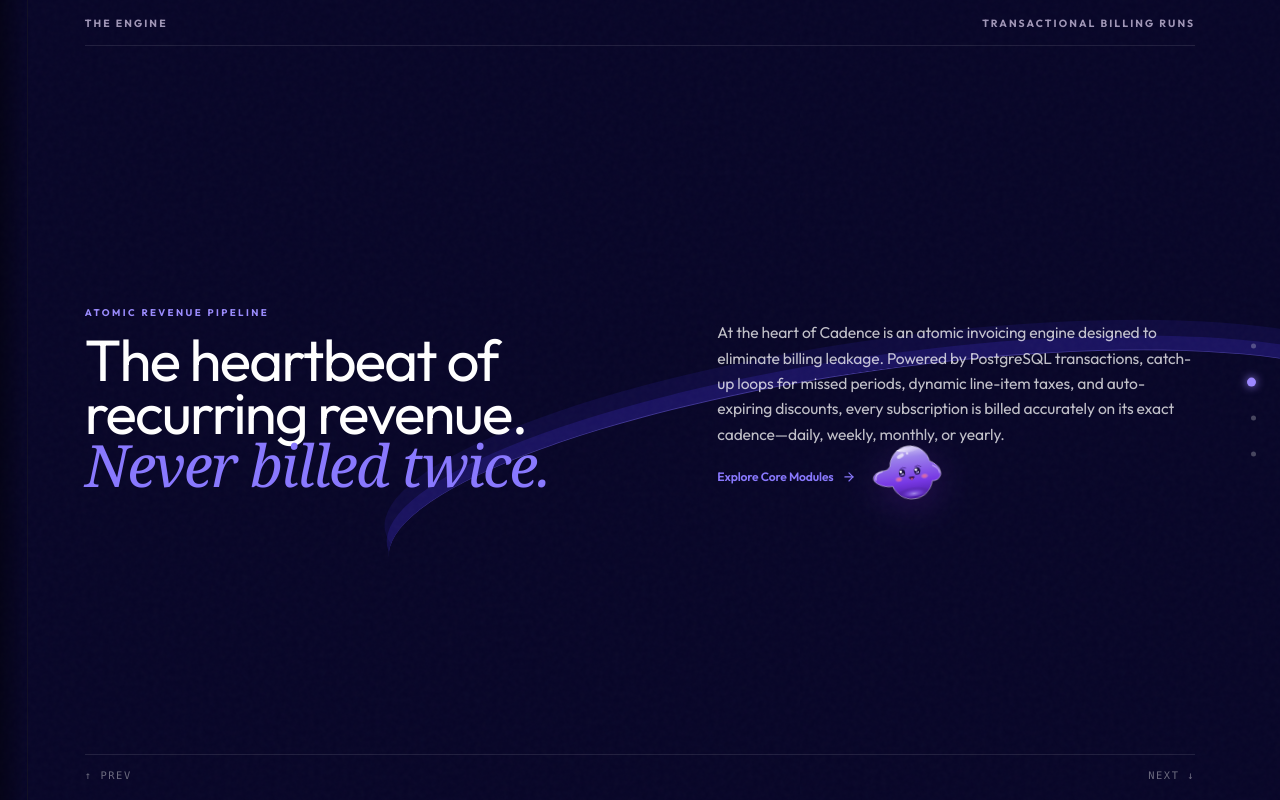
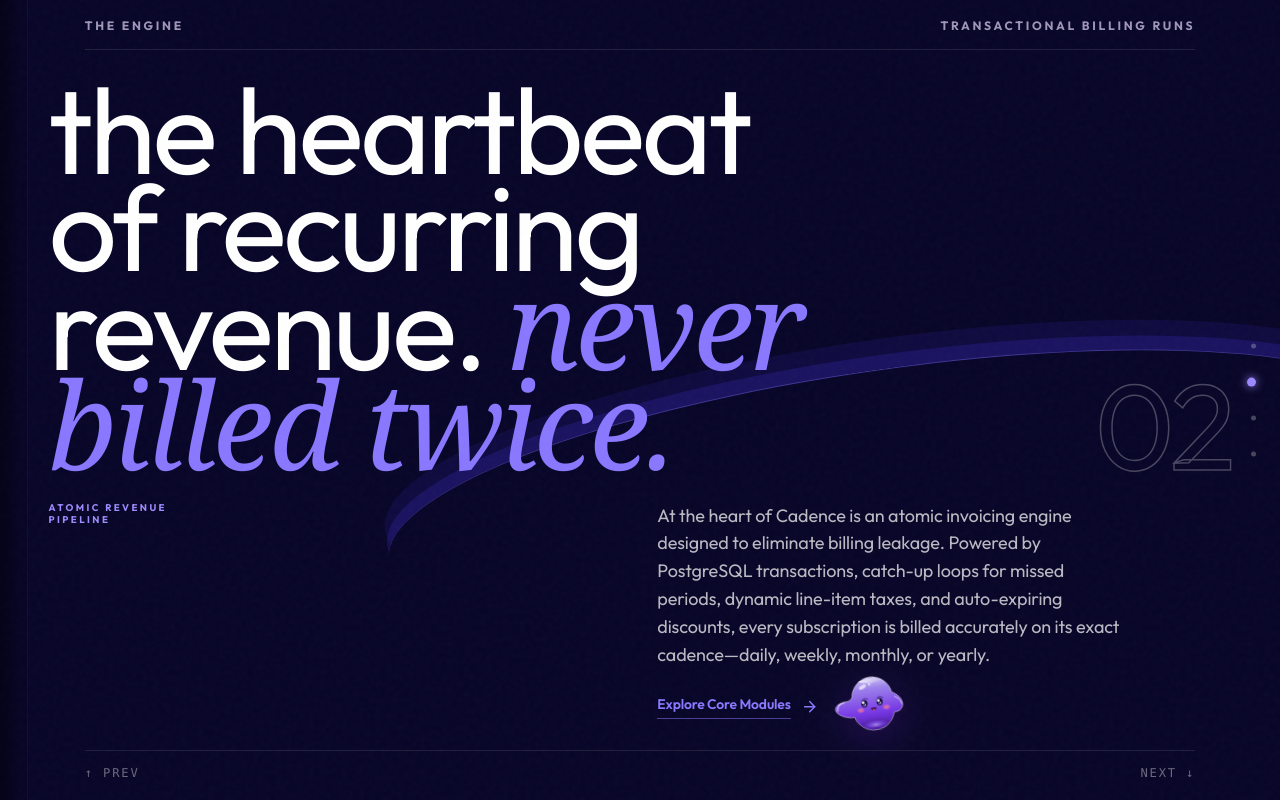
Before and after one commit to Tushar-Bajpai/cadence, a Next.js app: page / in a window 1280 px wide. Both pictures are taken after a click on the button "Engine". Built offline with nearby package versions, Linux system fonts and the light colour scheme.

Commit message:
feat(landing): maximalist redesign of Engine, Core Capabilities & Showcase spreads - stretched display type, hollow index numerals, editorial rows, larger body scale

```diff
--- a/app/globals.css
+++ b/app/globals.css
@@ -226,6 +226,45 @@
   letter-spacing: -0.04em;
 }
 
+/* Maximalist editorial display system for the magazine spreads */
+.display-stretch {
+  font-size: clamp(2.9rem, 9.5vw, 8.75rem);
+  line-height: 0.8;
+  letter-spacing: -0.035em;
+  font-weight: 400;
+  text-transform: lowercase;
+}
+.display-stretch em {
+  font-family: Georgia, 'Times New Roman', serif;
+  font-style: italic;
+  font-weight: 400;
+  color: #8978ff;
+}
+@media (max-width: 640px) {
+  .display-stretch { font-size: clamp(2.4rem, 11.5vw, 4rem); line-height: 0.86; }
+}
+.text-hollow {
+  color: transparent;
+  -webkit-text-stroke: 1.5px rgba(255, 255, 255, 0.26);
+}
+@media (max-width: 640px) {
+  .text-hollow { -webkit-text-stroke-width: 1px; }
+}
+.spread-row {
+  border-top: 1px solid rgba(255, 255, 255, 0.12);
+  transition: background-color 0.35s ease, padding-left 0.35s ease;
+}
+.spread-row:hover {
+  background-color: rgba(255, 255, 255, 0.04);
+  padding-left: 0.75rem;
+}
+.spread-row:last-child { border-bottom: 1px solid rgba(255, 255, 255, 0.12); }
+.spread-lead {
+  font-size: clamp(0.95rem, 1.5vw, 1.3rem);
+  line-height: 1.55;
+  color: rgba(255, 255, 255, 0.72);
+}
+
 .magazine-page {
   position: absolute;
   inset: 0;
--- a/components/sections/contact-section.tsx
+++ b/components/sections/contact-section.tsx
@@ -58,55 +58,65 @@ export function ContactSection({ pageStateClass, onNavigate }: ContactSectionPro
       )}
 
       {/* Top Page Header */}
-      <div className="relative z-20 mx-auto flex w-full max-w-7xl items-center justify-between border-b border-white/15 pb-3 sm:pb-4 text-[10px] sm:text-xs font-bold tracking-[0.2em] text-[#a096b7] uppercase">
+      <div className="relative z-20 mx-auto flex w-full max-w-7xl items-center justify-between border-b border-white/15 pb-3 sm:pb-4 text-[11px] sm:text-sm font-bold tracking-[0.22em] text-[#a096b7] uppercase">
         <span>PROJECT SHOWCASE</span>
         <span className="flex items-center gap-1.5">
-          <Flame className="size-3 text-[#8978ff]" />
+          <Flame className="size-3.5 text-[#8978ff]" />
           CODELIFTERS
         </span>
       </div>
 
-      {/* Closing Contact Body */}
-      <div className="relative z-10 mx-auto my-auto w-full max-w-7xl py-2">
-        <div className="max-w-4xl">
-          <p className="eyebrow mb-2.5 text-[10px] tracking-[0.28em] sm:text-xs sm:mb-3 text-[#a79aff]">
-            ACCESS & DEMO
+      {/* Maximalist closing composition */}
+      <div className="relative z-10 flex w-full flex-1 flex-col justify-center gap-4 py-5 sm:gap-6 sm:py-8 lg:gap-8">
+        {/* Massive display headline with hollow echo */}
+        <div className="flex items-end justify-between gap-6">
+          <h2 className="display-stretch max-w-6xl">
+            connect with
+            <br />
+            <em>codelifters.</em>
+          </h2>
+          <span
+            aria-hidden="true"
+            className="display-stretch text-hollow hidden shrink-0 select-none lg:block"
+          >
+            04
+          </span>
+        </div>
+
+        {/* Access rows — ground-style oversized link list */}
+        <div className="grid grid-cols-1 gap-5 lg:grid-cols-12 lg:gap-10">
+          <p className="eyebrow text-[11px] tracking-[0.28em] sm:text-xs lg:col-span-3">
+            ACCESS &<br />DEMO
           </p>
 
-          <h2 className="text-3xl font-normal leading-[.88] tracking-[-0.09em] sm:text-5xl lg:text-[5.5rem]">
-            Connect with<br />
-            <em>CodeLifters.</em>
-          </h2>
-
+          <div className="lg:col-span-9 xl:col-span-8">
             {/* Primary Action Button (Target for Jelly Guide) */}
-          <div className="mt-5 sm:mt-7">
             <a
               id="contact-btn"
               href="mailto:utsav0111@gmail.com?subject=Cadence%20by%20CodeLifters"
               onClick={() => triggerCelebration('Opening email to CodeLifters...')}
-              className="round-link light-link cursor-pointer hover:text-white inline-flex"
+              className="round-link light-link inline-flex cursor-pointer items-center gap-3 text-base transition hover:text-white sm:text-lg"
             >
               <span>Say hello to the team</span>
-              <ArrowUpRight size={20} />
+              <ArrowUpRight className="transition-transform hover:translate-x-1 hover:-translate-y-1" size={22} />
             </a>
-          </div>
 
-          {/* Hackathon Project Action Hub & Direct Contact */}
-          <div className="mt-8 sm:mt-10 pt-5 border-t border-white/10 flex flex-wrap items-center gap-2.5 sm:gap-3.5 text-xs text-white/70">
+            {/* Hackathon Project Action Hub */}
+            <div className="mt-6 flex flex-wrap items-center gap-3 sm:mt-8 sm:gap-4 sm:text-base">
               {/* Quick Copy Team Email */}
               <button
                 onClick={handleCopyEmail}
-              className="group inline-flex items-center gap-2 rounded-full border border-white/20 bg-white/5 px-3.5 py-1.5 text-xs font-mono text-white/80 transition hover:bg-white/15 hover:border-white/40 cursor-pointer"
+                className="group inline-flex items-center gap-2.5 rounded-full border border-white/20 bg-white/5 px-4 py-2 font-mono text-xs text-white/80 transition hover:bg-white/15 hover:border-white/40 sm:px-5 sm:py-2.5 sm:text-sm cursor-pointer"
                 title="Click to copy team email"
               >
                 {copied ? (
                   <>
-                  <Check className="size-3.5 text-emerald-400" />
+                    <Check className="size-4 text-emerald-400" />
                     <span className="text-emerald-300">utsav0111@gmail.com copied!</span>
                   </>
                 ) : (
                   <>
-                  <Copy className="size-3.5 text-white/50 transition group-hover:text-white" />
+                    <Copy className="size-4 text-white/50 transition group-hover:text-white" />
                     <span>utsav0111@gmail.com</span>
                   </>
                 )}
@@ -116,37 +126,38 @@ export function ContactSection({ pageStateClass, onNavigate }: ContactSectionPro
                 href="https://github.com/Tushar-Bajpai/cadence"
                 target="_blank"
                 rel="noopener noreferrer"
-              className="inline-flex items-center gap-2 rounded-full border border-white/15 bg-white/5 px-3.5 py-1.5 transition hover:bg-white/15 hover:text-white hover:border-white/30"
+                className="inline-flex items-center gap-2.5 rounded-full border border-white/15 bg-white/5 px-4 py-2 transition hover:bg-white/15 hover:text-white hover:border-white/30 sm:px-5 sm:py-2.5 sm:text-base"
               >
-              <SiGithub className="size-3.5" />
+                <SiGithub className="size-4" />
                 <span>GitHub Codebase</span>
-              <ArrowUpRight className="size-3 opacity-60" />
+                <ArrowUpRight className="size-3.5 opacity-60" />
               </a>
 
               <a
                 href="https://codelifters.xyz"
                 target="_blank"
                 rel="noopener noreferrer"
-              className="inline-flex items-center gap-2 rounded-full border border-[#8978ff]/40 bg-[#8978ff]/15 px-3.5 py-1.5 text-[#cfc7ff] transition hover:bg-[#8978ff]/30 hover:text-white hover:border-[#8978ff]/60"
+                className="inline-flex items-center gap-2.5 rounded-full border border-[#8978ff]/40 bg-[#8978ff]/15 px-4 py-2 text-[#cfc7ff] transition hover:bg-[#8978ff]/30 hover:text-white hover:border-[#8978ff]/60 sm:px-5 sm:py-2.5 sm:text-base"
               >
-              <SiVercel className="size-3" />
+                <SiVercel className="size-4" />
                 <span>Deployment Link</span>
-              <ArrowUpRight className="size-3 opacity-60" />
+                <ArrowUpRight className="size-3.5 opacity-60" />
               </a>
 
               <Link
                 href="/auth"
-              className="inline-flex items-center gap-2 rounded-full border border-[#8978ff]/50 bg-[#8978ff]/25 px-3.5 py-1.5 text-white font-medium transition hover:bg-[#8978ff]/40 hover:border-[#8978ff] shadow-[0_0_15px_rgba(137,120,255,0.25)]"
+                className="inline-flex items-center gap-2.5 rounded-full border border-[#8978ff]/50 bg-[#8978ff]/25 px-4 py-2 text-base font-medium text-white transition hover:bg-[#8978ff]/40 hover:border-[#8978ff] shadow-[0_0_20px_rgba(137,120,255,0.3)] sm:px-5 sm:py-2.5 sm:text-lg"
               >
                 <span>Portal Sign In</span>
-              <ArrowUpRight className="size-3 opacity-70" />
+                <ArrowUpRight className="size-4 opacity-70" />
               </Link>
+            </div>
           </div>
         </div>
       </div>
 
       {/* Bottom Colophon Footer */}
-      <footer className="relative z-20 mx-auto flex w-full max-w-7xl items-center justify-between border-t border-white/12 pt-3 sm:pt-4 text-[10px] sm:text-xs uppercase tracking-[0.15em] text-white/60">
+      <footer className="relative z-20 mx-auto flex w-full max-w-7xl items-center justify-between border-t border-white/12 pt-3 sm:pt-4 text-[11px] sm:text-sm uppercase tracking-[0.15em] text-white/60">
         <div className="flex items-center gap-2">
           <CadenceLogo className="size-5 sm:size-6" />
           <span className="font-semibold tracking-wider text-white">Cadence</span>
@@ -154,7 +165,7 @@ export function ContactSection({ pageStateClass, onNavigate }: ContactSectionPro
         </div>
         <button
           onClick={() => onNavigate(0)}
-          className="font-mono text-white/50 hover:text-white transition cursor-pointer text-[10px] sm:text-xs"
+          className="font-mono text-white/50 hover:text-white transition cursor-pointer text-[10px] sm:text-sm"
         >
           ↑ RETURN TO OVERVIEW
         </button>
--- a/components/sections/field-notes-section.tsx
+++ b/components/sections/field-notes-section.tsx
@@ -6,7 +6,6 @@ interface NoteCard {
   number: string
   title: string
   description: string
-  colorClass: string
   numberColor: string
   id?: string
 }
@@ -14,24 +13,24 @@ interface NoteCard {
 const NOTE_CARDS: NoteCard[] = [
   {
     number: '01',
-    title: 'State Machine & Plans',
-    description: 'Deterministic transitions from Draft to Active to Closed with auto-close, pause, and renewal rules.',
-    colorClass: 'world-glass-violet',
+    title: 'state machine & plans',
+    description:
+      'Deterministic transitions from Draft to Active to Closed with auto-close, pause, and renewal rules.',
     numberColor: 'text-[#c5bdf5]',
     id: 'card-01-btn',
   },
   {
     number: '02',
-    title: 'Automated Invoicing',
-    description: 'Batch billing runs with line-item taxes, usage-limited discounts, and multi-method payment tracking.',
-    colorClass: 'world-glass-blue',
+    title: 'automated invoicing',
+    description:
+      'Batch billing runs with line-item taxes, usage-limited discounts, and multi-method payment tracking.',
     numberColor: 'text-[#b6c7ff]',
   },
   {
     number: '03',
-    title: 'Finance Analytics & RBAC',
-    description: 'Instant MRR normalization, overdue tracking, and sub-2s query speed across 5,000+ subscriptions.',
-    colorClass: 'world-glass-ink',
+    title: 'finance analytics & rbac',
+    description:
+      'Instant MRR normalization, overdue tracking, and sub-2s query speed across 5,000+ subscriptions.',
     numberColor: 'text-[#9b8cff]',
   },
 ]
@@ -48,56 +47,61 @@ export function FieldNotesSection({ pageStateClass, onNavigate }: FieldNotesSect
       className={`magazine-page ${pageStateClass} bg-[#120e25] flex flex-col justify-between px-4 py-4 sm:px-8 sm:py-5 lg:px-14`}
     >
       {/* Top Page Header */}
-      <div className="relative z-20 mx-auto flex w-full max-w-7xl items-center justify-between border-b border-white/10 pb-3 sm:pb-4 text-[10px] sm:text-xs font-bold tracking-[0.2em] text-[#a096b7] uppercase">
+      <div className="relative z-20 mx-auto flex w-full max-w-7xl items-center justify-between border-b border-white/10 pb-3 sm:pb-4 text-[11px] sm:text-sm font-bold tracking-[0.22em] text-[#a096b7] uppercase">
         <span>CORE CAPABILITIES</span>
-        <span>SYSTEM MODULES</span>
+        <span className="hidden sm:inline">SYSTEM MODULES</span>
       </div>
 
-      {/* Field Notes Cards Grid */}
-      <div className="relative z-10 mx-auto my-auto w-full max-w-7xl py-1 sm:py-2">
-        <div className="mb-3 sm:mb-6 md:mb-10">
-          <p className="eyebrow mb-1 text-[10px] tracking-[0.25em] sm:text-xs sm:mb-2 text-[#a79aff]">
-            ENTERPRISE PLATFORM MODULES
-          </p>
-          <h2 className="text-2xl font-normal leading-[.92] tracking-[-0.085em] text-white sm:text-5xl lg:text-[4rem]">
-            Engineered for scale.<br />
-            <em>Built for precision.</em>
+      {/* Maximalist editorial rows */}
+      <div className="relative z-10 flex w-full flex-1 flex-col justify-center gap-4 py-5 sm:gap-6 sm:py-8 lg:gap-8">
+        <div className="flex items-end justify-between gap-6">
+          <h2 className="display-stretch max-w-6xl">
+            engineered for scale.
+            <br />
+            <em>built for precision.</em>
           </h2>
+          <span
+            aria-hidden="true"
+            className="display-stretch text-hollow hidden shrink-0 select-none lg:block"
+          >
+            03
+          </span>
         </div>
 
-        {/* Responsive Grid: Vertical Stack on Mobile, 3-Column Editorial Grid on Desktop */}
+        {/* Full-width numbered rows — editorial index instead of card grid */}
         <div
           id="world-target"
-          className="grid grid-cols-1 gap-2.5 sm:gap-3.5 md:grid-cols-3 md:gap-5"
+          className="border-y border-white/10 divide-y divide-white/10"
         >
           {NOTE_CARDS.map((card) => (
             <article
               key={card.number}
               id={card.id}
               onClick={() => onNavigate(3)}
-              className={`world-glass-card ${card.colorClass} group cursor-pointer flex flex-col justify-between`}
+              className="spread-row group cursor-pointer grid grid-cols-[auto_1fr] gap-x-4 gap-y-1 px-1 py-4 sm:gap-x-8 sm:py-6 lg:grid-cols-12 lg:items-center lg:gap-4"
             >
-              {/* Card Content */}
-              <div className="flex items-center gap-3.5 sm:gap-4 md:block md:w-full">
-                <span className={`text-xs font-mono font-semibold tracking-[0.18em] shrink-0 ${card.numberColor}`}>
-                  {card.number}
-                </span>
-                <div className="md:mt-6">
-                  <h3 className="text-sm font-medium tracking-[-0.03em] text-white sm:text-base md:text-2xl md:font-normal md:tracking-[-0.04em] mb-0.5 md:mb-2">
-                    {card.title}
-                  </h3>
-                  <p className="text-[11px] leading-relaxed text-white/65 sm:text-xs md:text-sm line-clamp-2 md:line-clamp-none max-w-[260px]">
-                    {card.description}
-                  </p>
-                </div>
+              <span
+                className={`font-mono text-base font-semibold tracking-[0.14em] lg:col-span-2 ${card.numberColor}`}
+              >
+                {card.number}
+              </span>
+
+              <div className="min-w-0 lg:col-span-6 xl:col-span-5">
+                <h3 className="text-xl leading-[1.05] tracking-[-0.03em] text-white sm:text-3xl lg:text-4xl xl:text-[2.75rem] lowercase">
+                  {card.title}
+                </h3>
               </div>
+
+              <p className="col-span-2 max-w-lg text-xs leading-relaxed text-white/55 sm:text-sm sm:text-white/60 lg:col-span-4 lg:col-start-9 lg:text-base lg:leading-snug lg:text-right lg:text-white/70">
+                {card.description}
+              </p>
             </article>
           ))}
         </div>
       </div>
 
       {/* Bottom Page Footer */}
-      <div className="relative z-10 mx-auto flex w-full max-w-7xl items-center justify-between border-t border-white/10 pt-3 sm:pt-4 text-[10px] sm:text-xs font-mono text-white/40 tracking-[0.15em] uppercase">
+      <div className="relative z-10 mx-auto flex w-full max-w-7xl items-center justify-between border-t border-white/10 pt-3 sm:pt-4 text-xs sm:text-sm font-mono text-white/40 tracking-[0.15em] uppercase">
         <button
           onClick={() => onNavigate(1)}
           className="hover:text-white transition cursor-pointer"
--- a/components/sections/story-section.tsx
+++ b/components/sections/story-section.tsx
@@ -15,42 +15,66 @@ export function StorySection({ pageStateClass, onNavigate }: StorySectionProps)
       className={`magazine-page ${pageStateClass} bg-[#080628] flex flex-col justify-between px-4 py-4 sm:px-8 sm:py-5 lg:px-14`}
     >
       {/* Top Page Header */}
-      <div className="relative z-20 mx-auto flex w-full max-w-7xl items-center justify-between border-b border-white/10 pb-3 sm:pb-4 text-[10px] sm:text-xs font-bold tracking-[0.2em] text-[#a096b7] uppercase">
+      <div className="relative z-20 mx-auto flex w-full max-w-7xl items-center justify-between border-b border-white/10 pb-3 sm:pb-4 text-[11px] sm:text-sm font-bold tracking-[0.22em] text-[#a096b7] uppercase">
         <span>THE ENGINE</span>
-        <span>TRANSACTIONAL BILLING RUNS</span>
+        <span className="hidden sm:inline">TRANSACTIONAL BILLING RUNS</span>
       </div>
 
-      {/* Story Spread Body */}
-      <div className="relative z-10 mx-auto my-auto grid w-full max-w-7xl gap-6 lg:grid-cols-[1.1fr_.9fr] lg:items-center lg:gap-14">
-        <div>
-          <p className="eyebrow text-[10px] tracking-[0.28em] sm:text-xs text-[#a79aff]">
-            ATOMIC REVENUE PIPELINE
+      {/* Story Spread Body — maximalist stretched editorial composition */}
+      <div className="relative z-10 flex w-full flex-1 flex-col justify-center gap-4 py-5 sm:gap-6 sm:py-8 lg:gap-8">
+        {/* Massive display headline stretching across the spread */}
+        <div className="flex items-end justify-between gap-6">
+          <h2 className="display-stretch max-w-6xl">
+            the heartbeat
+            <br />
+            of recurring
+            <br />
+            revenue. <em>never</em>
+            <br />
+            <em>billed twice.</em>
+          </h2>
+          <span
+            aria-hidden="true"
+            className="display-stretch text-hollow hidden shrink-0 select-none lg:block"
+          >
+            02
+          </span>
+        </div>
+
+        {/* Offset narrative row — body pushed to the right like a footnote */}
+        <div className="grid grid-cols-1 gap-4 lg:grid-cols-12 lg:gap-10">
+          <p className="eyebrow order-1 text-[11px] tracking-[0.28em] sm:text-xs lg:col-span-3">
+            ATOMIC REVENUE
+            <br />
+            PIPELINE
           </p>
-          <h2 className="mt-2.5 max-w-2xl text-2xl leading-[.9] tracking-[-0.085em] sm:mt-4 sm:text-5xl lg:text-[4.2rem]">
-            The heartbeat of recurring revenue.<br />
-            <em>Never billed twice.</em>
-          </h2>
-        </div>
-        <div className="max-w-xl lg:pt-2">
-          <p className="text-xs leading-relaxed text-white/75 sm:text-base lg:text-lg">
-            At the heart of Cadence is an atomic invoicing engine designed to eliminate billing leakage. Powered by PostgreSQL transactions, catch-up loops for missed periods, dynamic line-item taxes, and auto-expiring discounts, every subscription is billed accurately on its exact cadence—daily, weekly, monthly, or yearly.
+          <div className="order-2 lg:col-span-6 lg:col-start-6 xl:col-span-5 xl:col-start-7">
+            <p className="spread-lead max-w-xl">
+              At the heart of Cadence is an atomic invoicing engine designed to
+              eliminate billing leakage. Powered by PostgreSQL transactions,
+              catch-up loops for missed periods, dynamic line-item taxes, and
+              auto-expiring discounts, every subscription is billed accurately
+              on its exact cadence—daily, weekly, monthly, or yearly.
             </p>
 
             <button
               id="story-btn"
               onClick={() => onNavigate(2)}
-            className="group mt-5 inline-flex items-center gap-2.5 text-xs font-semibold text-[#8978ff] transition hover:text-white sm:mt-6 sm:text-sm cursor-pointer"
+              className="group mt-5 inline-flex items-center gap-3 text-sm font-semibold text-[#8978ff] transition hover:text-white sm:mt-7 sm:text-base cursor-pointer"
             >
-            <span>Explore Core Modules</span>
-            <ArrowRight className="size-4 transition-transform group-hover:translate-x-1" />
+              <span className="border-b border-[#8978ff]/50 pb-1 transition group-hover:border-white">
+                Explore Core Modules
+              </span>
+              <ArrowRight className="size-5 transition-transform group-hover:translate-x-1.5" />
             </button>
+          </div>
         </div>
       </div>
 
       <div className="curve-line curve-line-one pointer-events-none" />
 
       {/* Bottom Page Footer */}
-      <div className="relative z-10 mx-auto flex w-full max-w-7xl items-center justify-between border-t border-white/10 pt-4 text-xs font-mono text-white/40 tracking-[0.15em] uppercase">
+      <div className="relative z-10 mx-auto flex w-full max-w-7xl items-center justify-between border-t border-white/10 pt-4 text-xs sm:text-sm font-mono text-white/40 tracking-[0.15em] uppercase">
         <button
           onClick={() => onNavigate(0)}
           className="hover:text-white transition cursor-pointer"
```
Lines whose indentation alone changed are shown as unchanged.
